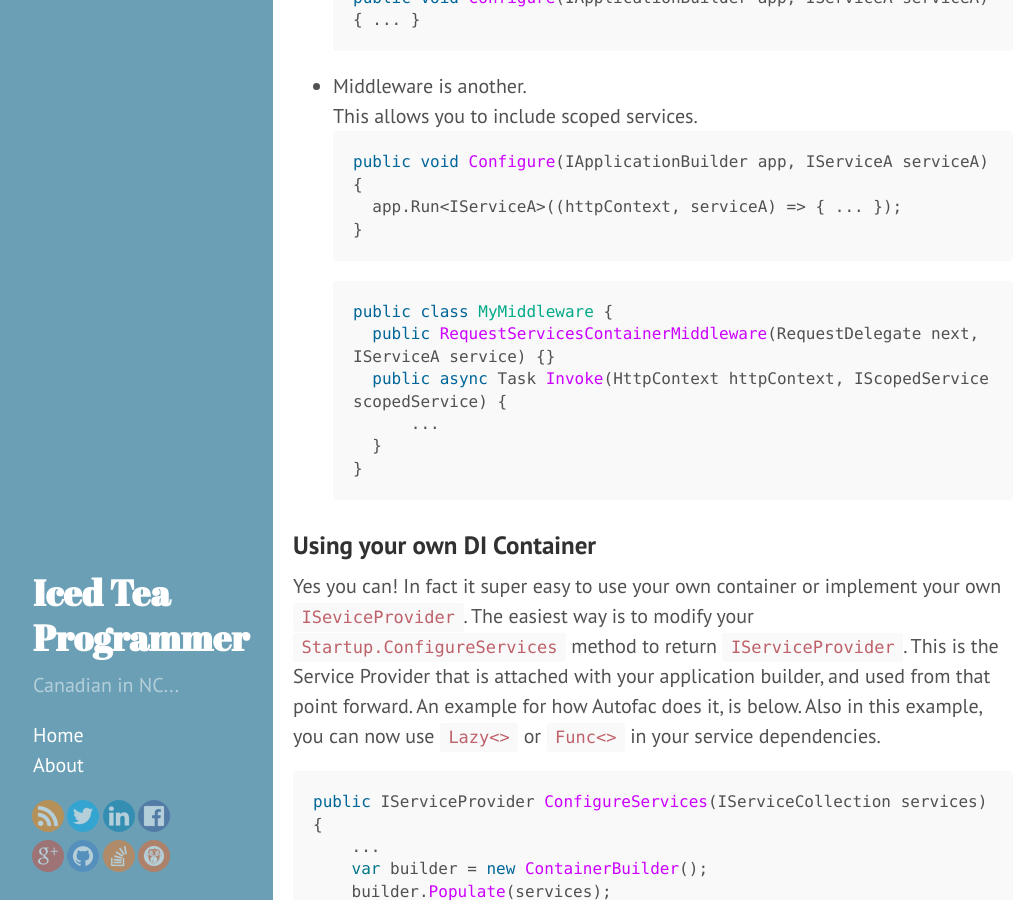
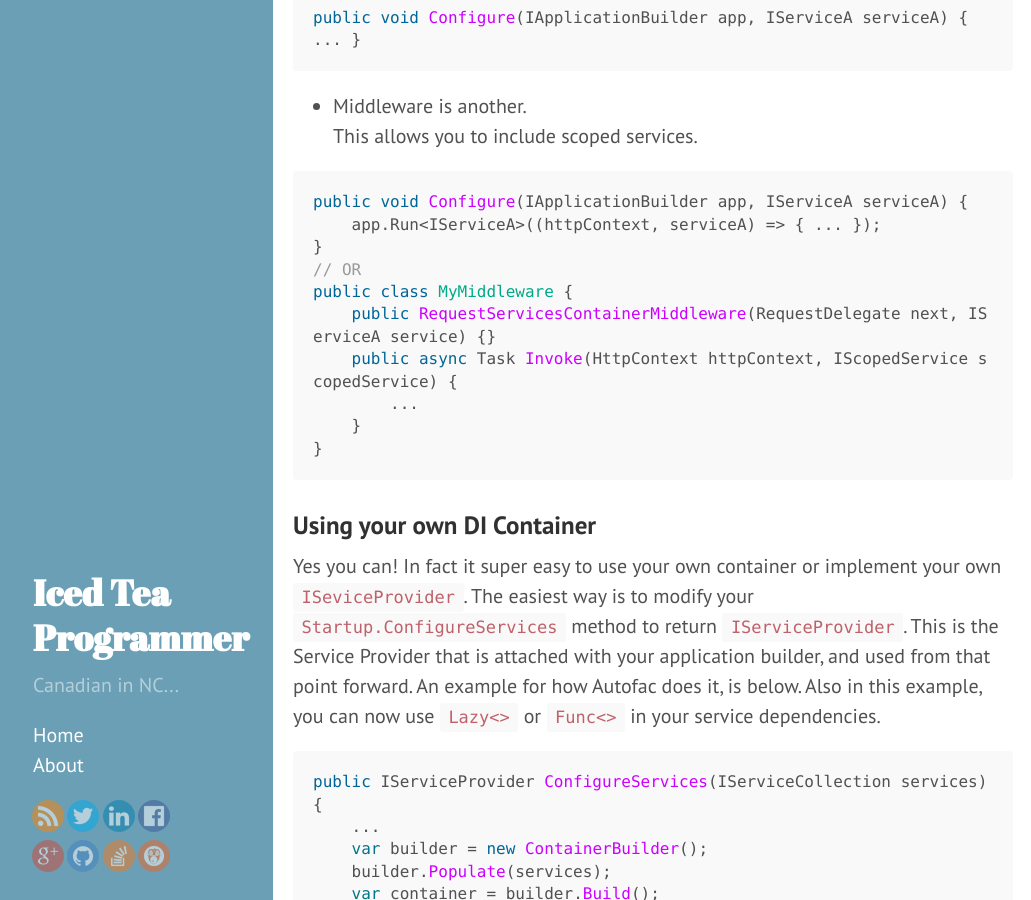
Before and after one commit to david-driscoll/david-driscoll.github.io, a Jekyll site: the page built from _posts/2015/2015-04-03-dependency-injection-with-dnx-aka-aspnet5.md, in a window 1280 px wide and 900 px high, scrolled down 7497 px. Shown: the whole window, without its empty margins (7-1038 px from the left). Built offline with Jekyll 4.4.1, drawn with Linux system fonts in a browser that asks for light colours; nearby versions of some CDN libraries; emoji names are drawn with the system emoji font; Markdown is read by kramdown in place of the engine named in the settings; comment, search, counter and statistics services are not loaded.

Commit message:
fixed formatting

````diff
--- a/_posts/2015/2015-04-03-dependency-injection-with-dnx-aka-aspnet5.md
+++ b/_posts/2015/2015-04-03-dependency-injection-with-dnx-aka-aspnet5.md
@@ -30,6 +30,7 @@ public class MyController {
 ```
 
 You write code like...
+
 ```csharp
 public class MyController {
     private readonly DbContext _context;
@@ -106,6 +107,7 @@ As part of your application you are going to have to register your services.  Th
 In this brave new world :earth_americas: you "Pay-for-Play".  That means that by default no services.  No mvc, No routing, etc.  To start using a new library, you have to specifically include those services.  When consuming library services, the current convention is to use an extension method on the `IServicesCollection` interface.
 
 To use Mvc you have to add the Mvc services.  This applies to all sorts of other libraries as well, such as Entity Framework, etc.
+
 ```csharp
 public void ConfigureServices(IServiceCollection services) {
     ...
@@ -116,6 +118,7 @@ public void ConfigureServices(IServiceCollection services) {
 ```
 
 To add your own service to the services collection you can call various other methods on it.
+
 ```csharp
 public void ConfigureServices(IServiceCollection services) {
     services.AddTransient<IInterface, MyClass>();
@@ -194,17 +197,19 @@ These special methods are designed such that you can avoid directly using `IServ
 
 * The `Startup.Configure` method is one such method.<br/>
 This allows you to inject services that you need to configure your pipeline.
+
 ```csharp
 public void Configure(IApplicationBuilder app, IServiceA serviceA) { ... }
 ```
+
 * Middleware is another.<br />
 This allows you to include scoped services.
+
 ```csharp
 public void Configure(IApplicationBuilder app, IServiceA serviceA) {
     app.Run<IServiceA>((httpContext, serviceA) => { ... });
 }
-```
-```csharp
+// OR
 public class MyMiddleware {
     public RequestServicesContainerMiddleware(RequestDelegate next, IServiceA service) {}
     public async Task Invoke(HttpContext httpContext, IScopedService scopedService) {
````
